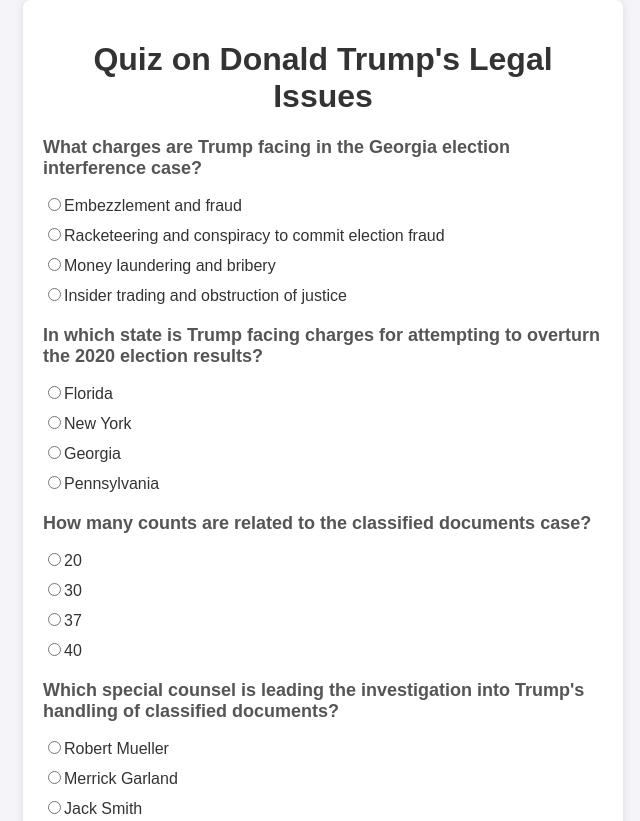
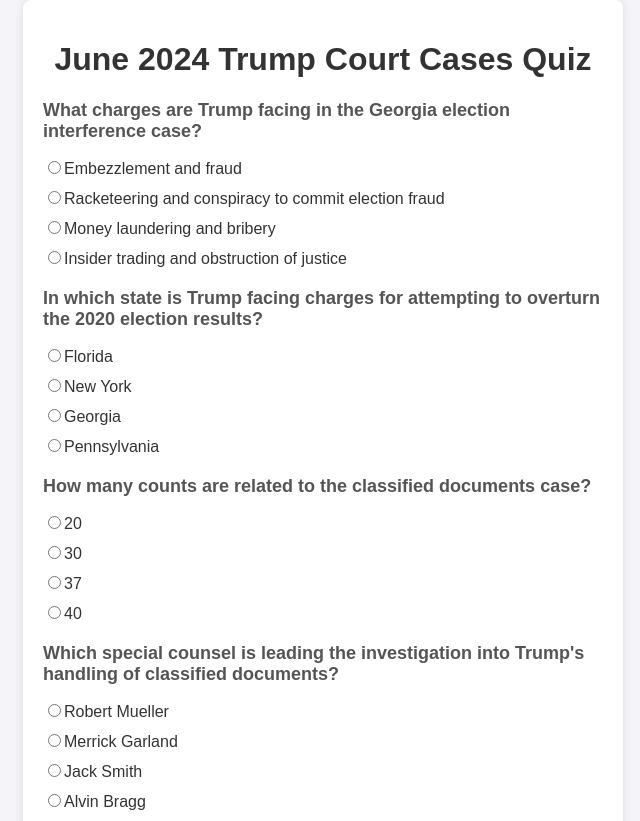
Before and after one commit to jsantiago-asp/events-quiz, a plain HTML site: page trump-legal-issues.html in a window 1280 px wide. Shown: the top 821 px of the page, without its empty margins (317-957 px from the left). Drawn offline with Linux system fonts and the light colour scheme.

Commit message:
Add Trump legal issues quiz title fix

```diff
--- a/trump-legal-issues.html
+++ b/trump-legal-issues.html
@@ -3,12 +3,12 @@
 <head>
     <meta charset="UTF-8">
     <meta name="viewport" content="width=device-width, initial-scale=1.0">
-    <title>Quiz on Donald Trump's Legal Issues</title>
+    <title>June 2024 Trump Court Cases Quiz</title>
     <link rel="stylesheet" href="styles.css">
 </head>
 <body>
     <div class="container">
-        <h1>Quiz on Donald Trump's Legal Issues</h1>
+        <h1>June 2024 Trump Court Cases Quiz</h1>
         <form id="quiz-form">
             <div id="questions-container"></div>
             <button type="submit">Submit</button>
```
